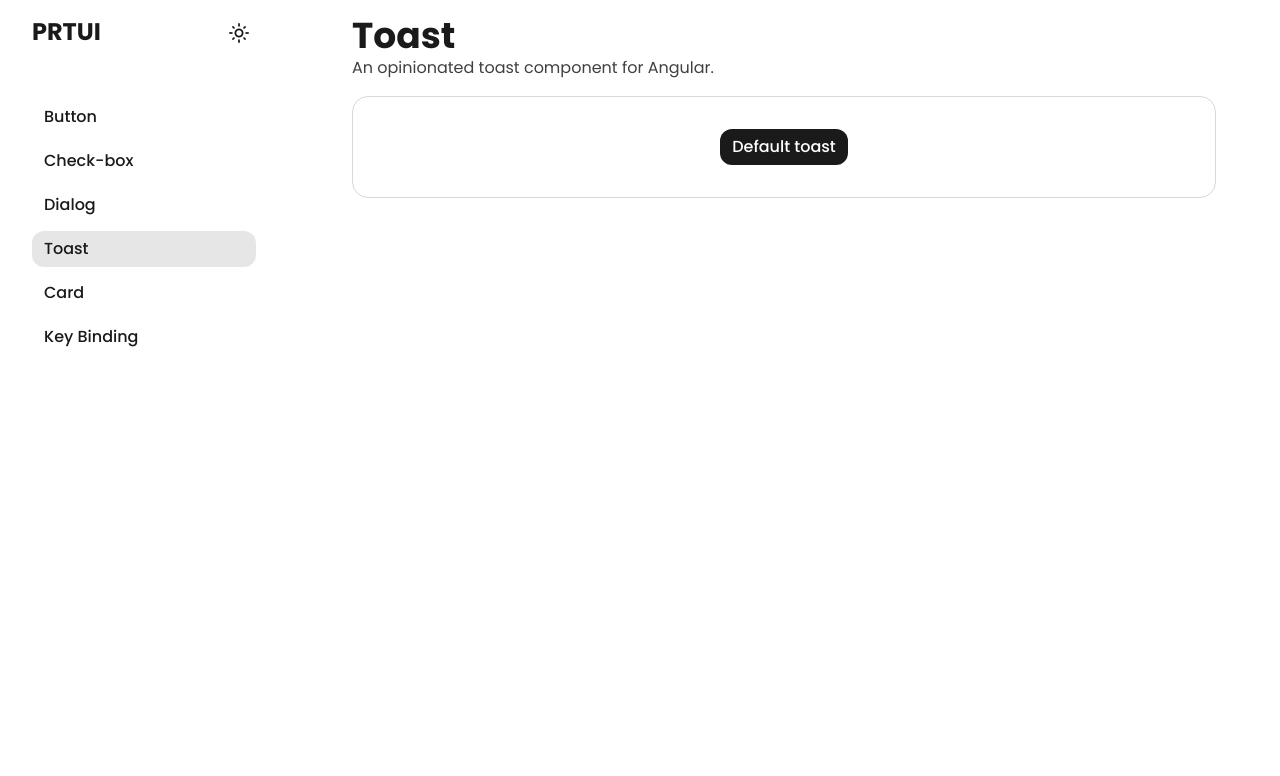
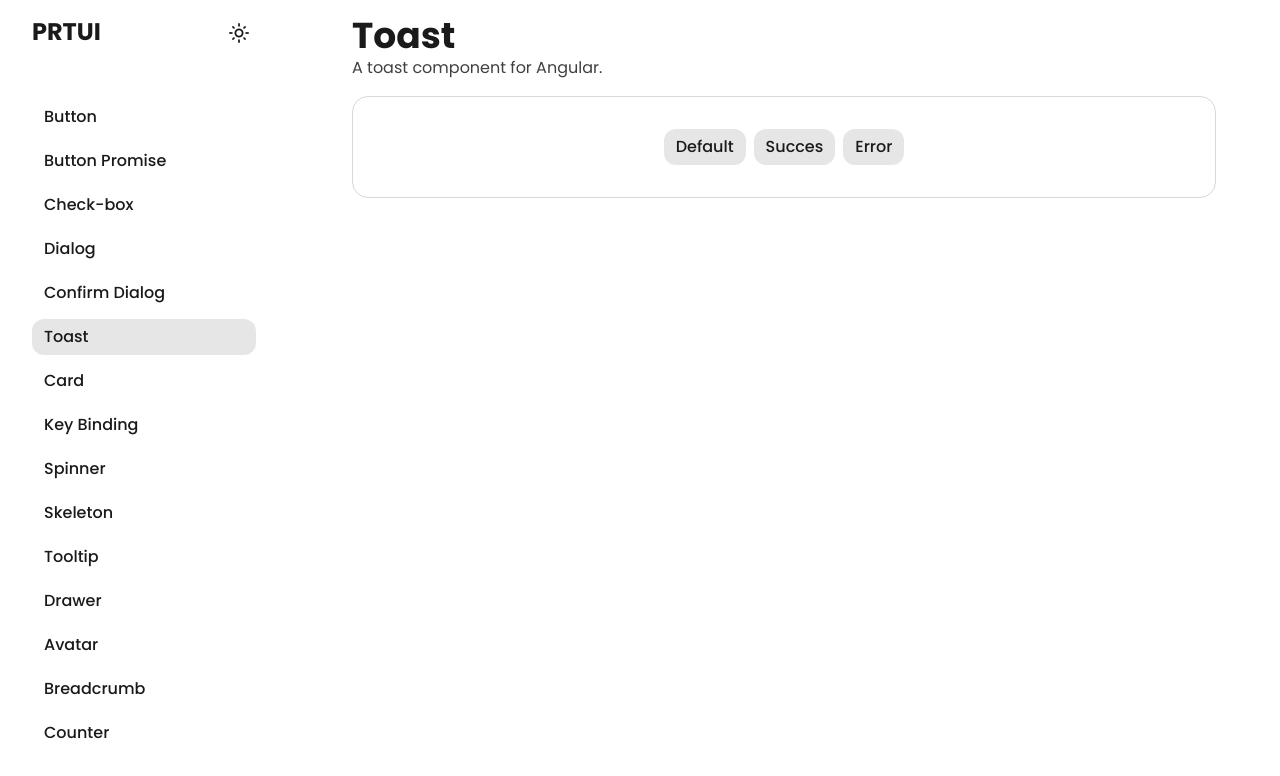
Before and after one commit to Franco-Pertusati/prt-ui, an Angular app: page /docs/toast in a window 1280 px wide. Shown: the top 776 px of the page. Built offline with nearby package versions, Linux system fonts and the light colour scheme.

Commit message:
creado componente spinner, mejorados los toasts

```diff
--- a/src/app/core/services/toast.service.ts
+++ b/src/app/core/services/toast.service.ts
@@ -13,6 +13,16 @@ export class ToastService {
     setTimeout(() => {
       this.closeToast()
     }, 3000);
+  }
+
+  default(title: string, message?: string) {
+    const newToast: Toast = {
+      title: title,
+      message: message || undefined,
+      icon: 'info',
+      variant: 'default'
+    }
+    this.createToast(newToast)
   }
 
   error(title: string, message?: string) {
--- a/src/app/modules/docs/components/sidebar/sidebar.component.ts
+++ b/src/app/modules/docs/components/sidebar/sidebar.component.ts
@@ -16,11 +16,19 @@ export class SidebarComponent {
       route: 'button'
     },
     {
+      label: 'Button Promise',
+      route: ''
+    },
+    {
       label: 'Check-box',
       route: 'check-box'
     },
     {
       label: 'Dialog',
+      route: 'dialog'
+    },
+    {
+      label: 'Confirm Dialog',
       route: 'dialog'
     },
     {
@@ -34,6 +42,34 @@ export class SidebarComponent {
     {
       label: 'Key Binding',
       route: 'kbd'
+    },
+    {
+      label: 'Spinner',
+      route: 'spinner'
+    },
+    {
+      label: 'Skeleton',
+      route: ''
+    },
+    {
+      label: 'Tooltip',
+      route: ''
+    },
+    {
+      label: 'Drawer',
+      route: ''
+    },
+    {
+      label: 'Avatar',
+      route: ''
+    },
+    {
+      label: 'Breadcrumb',
+      route: ''
+    },
+    {
+      label: 'Counter',
+      route: ''
     },
   ]
 
--- a/src/app/modules/docs/docs.routes.ts
+++ b/src/app/modules/docs/docs.routes.ts
@@ -5,6 +5,7 @@ import { DialogComponent } from './routes/dialog/dialog.component';
 import { ToastsComponent } from './routes/toasts/toasts.component';
 import { KbdRouteComponent } from './routes/kbd-route/kbd-route.component';
 import { CheckBoxRouteComponent } from './routes/check-box-route/check-box-route.component';
+import { SpinnerPageComponent } from './routes/spinner-page/spinner-page.component';
 
 export const docsRoutes: Routes = [
   { path: 'button', component: ButtonsComponent },
@@ -13,5 +14,6 @@ export const docsRoutes: Routes = [
   { path: 'card', component: CardComponent },
   { path: 'kbd', component: KbdRouteComponent },
   { path: 'check-box', component: CheckBoxRouteComponent },
+  { path: 'spinner', component: SpinnerPageComponent },
   { path: '', redirectTo: 'button', pathMatch: 'full' }
 ];
--- /dev/null
+++ b/src/app/modules/docs/routes/spinner-page/spinner-page.component.html
@@ -0,0 +1,14 @@
+<div class="flex flex-col gap-4">
+  <div>
+    <h2 class="text-4xl font-bold">Spinner</h2>
+    <span class="text-muted">
+      An indicator that can be used to show a loading state.
+    </span>
+  </div>
+  <div class="border border-border rounded-2xl h-72 grid place-items-center">
+    <div class="p-2 bg-neutral rounded-xl flex gap-2">
+      <app-spinner />
+      <span>Authenticating...</span>
+    </div>
+  </div>
+</div>
--- a/src/app/modules/docs/routes/toasts/toasts.component.html
+++ b/src/app/modules/docs/routes/toasts/toasts.component.html
@@ -1,11 +1,25 @@
 <div class="flex flex-col gap-4">
   <div>
     <h2 class="text-4xl font-bold">Toast</h2>
-    <span class="text-muted">
-      An opinionated toast component for Angular.
-    </span>
+    <span class="text-muted"> A toast component for Angular. </span>
   </div>
   <div class="border border-border rounded-2xl p-8 grid place-items-center">
-    <prt-button label="Default toast" (btnClick)="testDefaultToast()" />
+    <div class="flex gap-2">
+      <prt-button
+        label="Default"
+        (btnClick)="testDefaultToast()"
+        variant="secondary"
+      />
+      <prt-button
+        label="Succes"
+        (btnClick)="testSuccesToast()"
+        variant="secondary"
+      />
+      <prt-button
+        label="Error"
+        (btnClick)="testDangerToast()"
+        variant="secondary"
+      />
+    </div>
   </div>
 </div>
--- a/src/app/modules/docs/routes/toasts/toasts.component.ts
+++ b/src/app/modules/docs/routes/toasts/toasts.component.ts
@@ -11,6 +11,14 @@ export class ToastsComponent {
   toast = inject(ToastService);
 
   testDefaultToast() {
+    this.toast.default('Titutlo', 'Mensajito del toast.')
+  }
+
+  testSuccesToast() {
     this.toast.success('Titutlo', 'Mensajito del toast.')
   }
+
+  testDangerToast() {
+    this.toast.error('Titutlo', 'Mensajito del toast.')
+  }
 }
--- a/src/app/modules/salon/components/empty-table/empty-table.component.ts
+++ b/src/app/modules/salon/components/empty-table/empty-table.component.ts
@@ -1,11 +1,10 @@
 import { Component } from '@angular/core';
-import { ItemContainerComponent } from "../../../../prt-ui/item-container/item-container.component";
 import { PrtButton } from "../../../../prt-ui/prt-button/prt-button.component";
 import { CounterComponent } from "../../../../prt-ui/counter/counter.component";
 
 @Component({
   selector: 'app-empty-table',
-  imports: [ItemContainerComponent, PrtButton, CounterComponent],
+  imports: [PrtButton, CounterComponent],
   templateUrl: './empty-table.component.html'
 })
 export class EmptyTableComponent {
--- a/src/app/prt-ui/prt-toast/toast/toast.component.html
+++ b/src/app/prt-ui/prt-toast/toast/toast.component.html
@@ -1,8 +1,8 @@
 @let t = toast();
 
 <div [class]="classes()">
-  <div class="flex items-center gap-2">
-    @if (toast().icon) {
+  <div class="flex items-center gap-1 text-xl">
+    @if (t.icon) {
     <i class="material-symbols-rounded">
       {{ t.icon }}
     </i>
--- a/src/app/prt-ui/prt-toast/toast/toast.component.ts
+++ b/src/app/prt-ui/prt-toast/toast/toast.component.ts
@@ -10,13 +10,13 @@ export class ToastComponent {
   toast = input.required<Toast>()
   variant = input<'default' | 'succes' | 'error' | 'warning'>('default');
   styleMap: Record<string, string> = {
-    default: 'bg-neutral',
-    succes: 'bg-succes text-white',
-    error: 'bg-danger text-white',
+    default: 'bg-light',
+    succes: 'bg-succes text-white border-0',
+    error: 'bg-danger/50 text-white',
     warning: 'bg-warning text-black',
   };
 
-  baseClasses = `p-3 rounded-xl border-border border z-50`;
+  baseClasses = `p-3 rounded-xl border-border border z-50 w-86`;
 
   classes = computed(() => {
     const variant = this.styleMap[this.variant()] ?? '';
--- /dev/null
+++ b/src/app/prt-ui/spinner/spinner.component.html
@@ -0,0 +1,3 @@
+<div class="animate-spin h-6 w-6 grid place-items-center select-none">
+    <i class="material-symbols-rounded">progress_activity</i>
+</div>
```
Also changed, not shown: src/app/modules/docs/routes/spinner-page/spinner-page.component.ts (added, +14 -0 lines), src/app/prt-ui/spinner/spinner.component.ts (added, +10 -0 lines).
